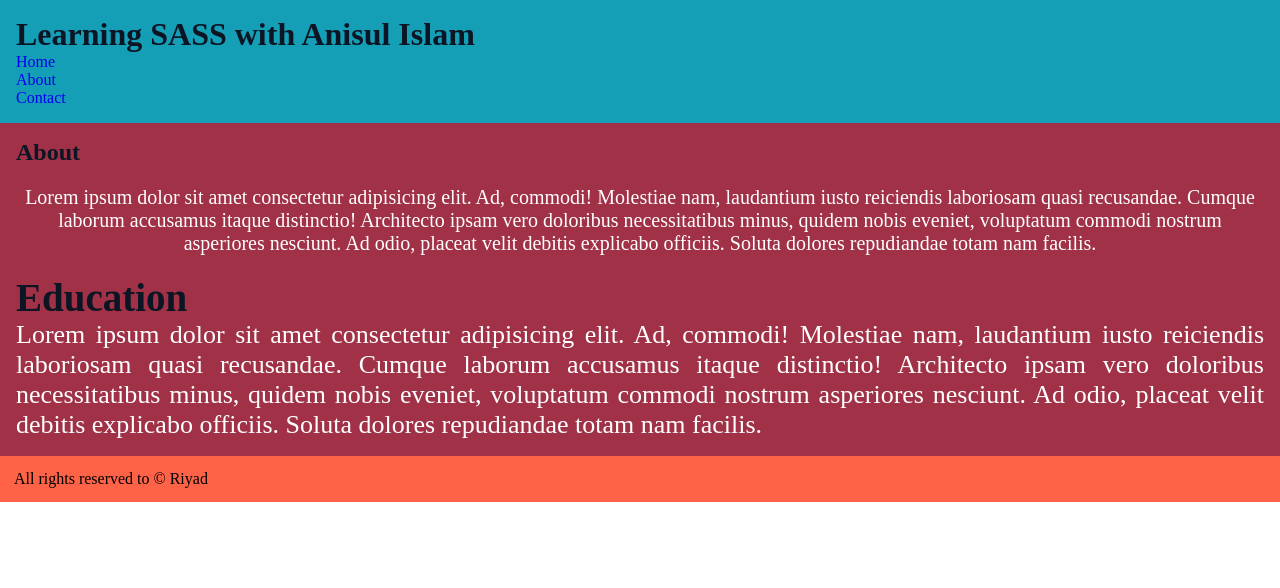
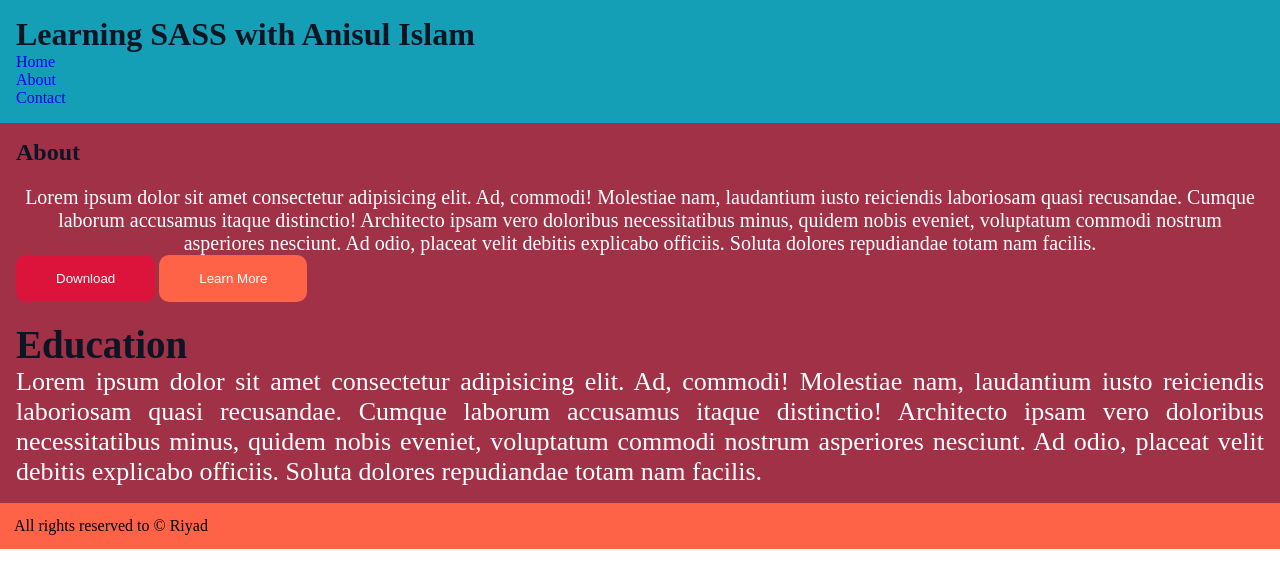
Before and after one commit to AsibHasanRiyad/SASS-Learning, a plain HTML site: page SASS Project/app/index.html in a window 1280 px wide. Drawn offline with Linux system fonts and the light colour scheme.

Commit message:
sass extent

```diff
--- a/SASS Project/app/index.html
+++ b/SASS Project/app/index.html
@@ -29,6 +29,8 @@
           debitis explicabo officiis. Soluta dolores repudiandae totam nam
           facilis.
         </p>
+        <button class="download-btn">Download</button>
+        <button class="learn-btn">Learn More</button>
       </section>
       <section id="education">
         <h1>Education</h1>
--- a/SASS Project/app/scss/main.scss
+++ b/SASS Project/app/scss/main.scss
@@ -26,3 +26,20 @@ footer {
 #education {
   @include paragraph_style(26px, justify);
 }
+
+// inherit
+.btn {
+  border: none;
+  padding: 16px 40px;
+  color: white;
+  border-radius: 10px;
+  cursor: pointer;
+}
+.download-btn {
+  @extend .btn;
+  background-color: crimson;
+}
+.learn-btn {
+  @extend .btn;
+  background-color: tomato;
+}
```
Also changed, not shown: SASS Project/dist/main.css, 1 other file.
